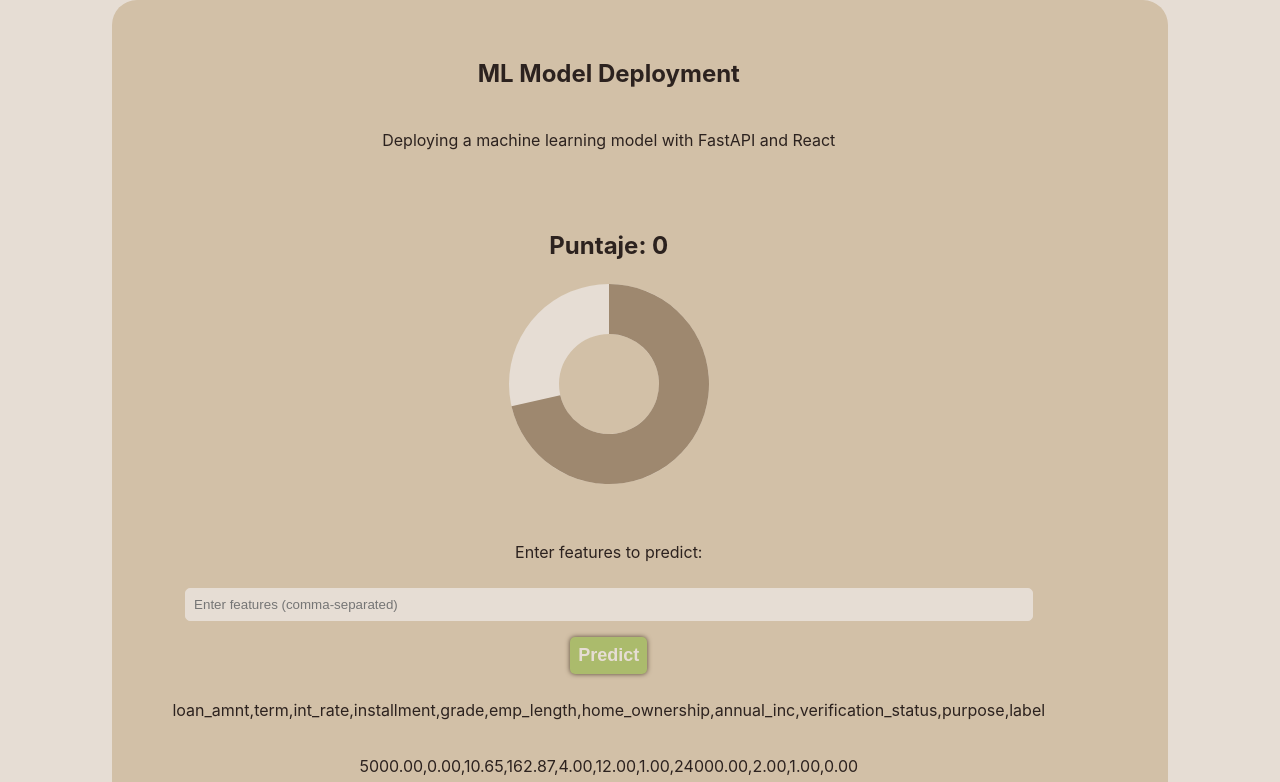
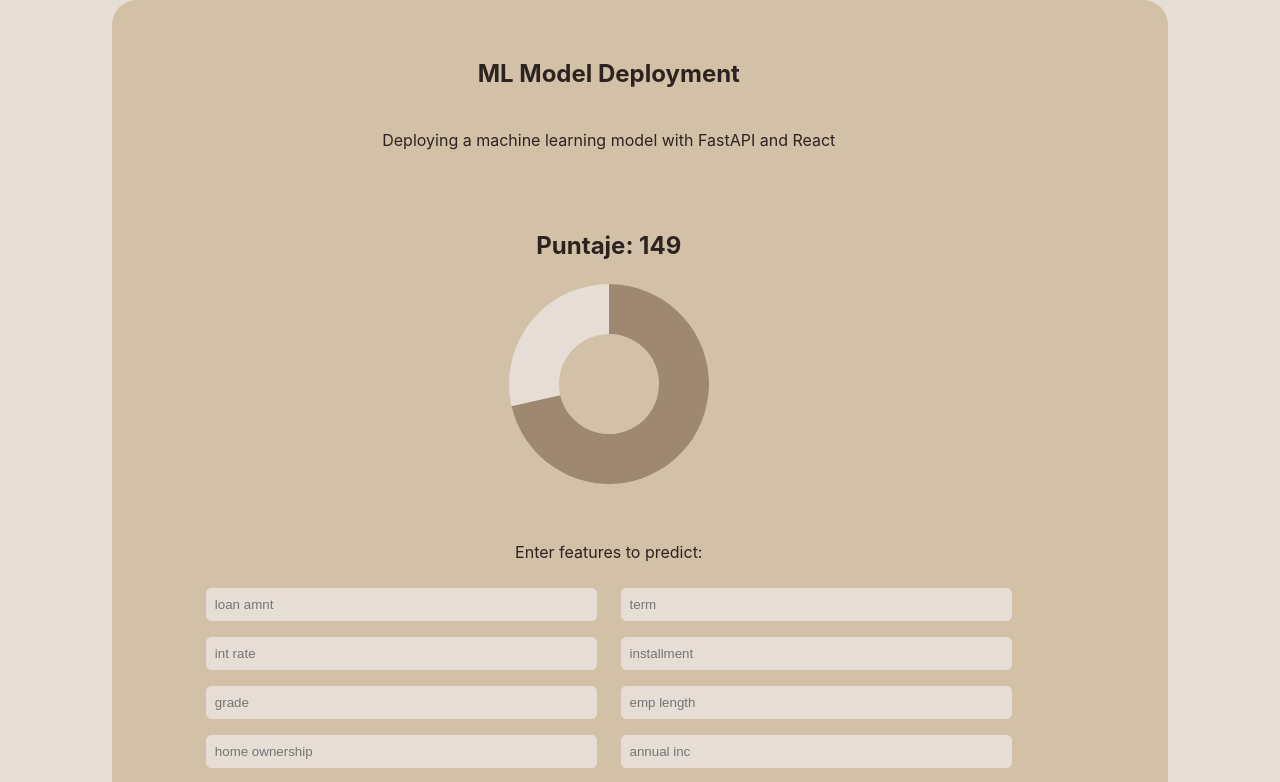
Before and after one commit to OneSunPiece/modelos-riesgo-credito, a React (Vite) app in the folder frontend/: page / in a window 1280 px wide. Shown: the top 782 px of the page. Built offline with nearby package versions, Linux system fonts and the light colour scheme.

Commit message:
fix form css

```diff
--- a/frontend/src/Api/Api.jsx
+++ b/frontend/src/Api/Api.jsx
@@ -1,5 +1,5 @@
 export async function sendPredictionRequest(features) {
-    const API_URL = "https://<api_gateway_url>/predict"; // Replace
+    const API_URL = "https://opilfimn4c4uwgf26nsylvb7qa0vaybz.lambda-url.us-east-1.on.aws/";
     try {
       const response = await fetch(API_URL, {
         method: "POST",
--- a/frontend/src/App.jsx
+++ b/frontend/src/App.jsx
@@ -9,7 +9,17 @@ function App() {
   const [data, setData] = useState(
     () => d3.ticks(-2, 2, 200).map(Math.sin)
   );
-  const [score, setScore] = useState(0);
+  const [payProbability, setpayProbability] = useState(0);
+
+  function CalculateScore(payProbability) {
+    const MAX_SCORE = 850;
+    const MIN_SCORE = 300;
+
+    const sum = (MAX_SCORE-MIN_SCORE)*payProbability + MIN_SCORE;
+    return Math.round((sum / data.length) * 100);
+  }
+
+  var score = CalculateScore(payProbability);
 
   return (
     <div className="App">
@@ -24,7 +34,7 @@ function App() {
           innerRadius={50}
           outerRadius={100}
           startAngle={0}
-          endAngle={Math.PI / 0.7} // 90 degrees in radians
+          endAngle={Math.PI / 0.7}
           width={200}
           height={200}
         />
@@ -33,12 +43,6 @@ function App() {
       <section className="data">
         <p>Enter features to predict:</p>
         <Form />
-        <p>
-        loan_amnt,term,int_rate,installment,grade,emp_length,home_ownership,annual_inc,verification_status,purpose,label
-        </p>
-        <p>
-        5000.00,0.00,10.65,162.87,4.00,12.00,1.00,24000.00,2.00,1.00,0.00
-        </p>
       </section>
     </div>
   );
--- a/frontend/src/Form/Form.css
+++ b/frontend/src/Form/Form.css
@@ -1,29 +1,37 @@
 form.data-input {
-  display: flex;
-  flex-direction: column;
-  align-items: center;
-  justify-content: center;
+  display: grid;
+  grid-template-columns: 1fr 1fr;
+  justify-items: center; /* Center the cells horizontally */
+  align-items: center;   /* Center the cells vertically */
   width: 90%;
 }
 
-input[type="text"] {
-  width: 100%;
+input[type="number"] {
+  width: 90%;
   padding: 0.5rem;
   margin: 0.5rem 0;
   border: 1px solid #E6DDD4;
   background-color: #E6DDD4;
   color: #212;
   border-radius: 5px;
+  -moz-appearance: textfield; /* Firefox */
+}
+input[type="number"]::-webkit-outer-spin-button,
+input[type="number"]::-webkit-inner-spin-button {
+  -webkit-appearance: none; /* Chrome, Safari, Edge, Opera */
+  margin: 0;
 }
 
-input[type="text"]:focus {
+input[type="number"]:focus {
     outline: 2px solid #ABBB6C;
   }
+
 
 button[type="submit"] {
   padding: 0.5rem;
   margin: 0.5rem 0;
   border: none;
+  width: 30%;
   border-radius: 5px;
   background-color: #ABBB6C;
   font-size: large;
@@ -31,7 +39,27 @@ button[type="submit"] {
   font-weight: 700;
   cursor: pointer;
   box-shadow:  0 0 5px #564635;
+  grid-column: span 2;
 }
 button[type="submit"]:hover {
     background-color: #889D35;
 }
+
+/* Responsive styling */
+@media (max-width: 768px) {
+  form.data-input {
+    display: flex;
+    flex-direction: column;
+    align-items: center;
+    justify-content: center;
+    width: 90%;
+  }
+
+  input[type="number"] {
+    width: 100%;
+  }
+
+  form.data-input button[type="submit"] {
+    width: 60%;
+  }
+}
--- a/frontend/src/Form/Form.jsx
+++ b/frontend/src/Form/Form.jsx
@@ -3,27 +3,60 @@ import { sendPredictionRequest } from "../Api/Api";
 import "./Form.css";
 
 export default function Form() {
-  const [features, setFeatures] = useState("");
+  // Variables
+  const featureNames = [
+    "loan_amnt",
+    "term",
+    "int_rate",
+    "installment",
+    "grade",
+    "emp_length",
+    "home_ownership",
+    "annual_inc",
+    "verification_status",
+    "purpose",
+    "label"
+  ];
+
+  // States
+  const [features, setFeatures] = useState(
+    featureNames.reduce((acc, feature) => {
+      acc[feature] = "";
+      return acc;
+    }, {})
+  );
   const [prediction, setPrediction] = useState(null);
+
+  // Functions
+  const handleChange = (e) => {
+    const { name, value } = e.target;
+    setFeatures((prevFeatures) => ({
+      ...prevFeatures,
+      [name]: value
+    }));
+  };
 
   const handleSubmit = async (e) => {
     e.preventDefault();
-    const featureArray = features.split(",").map(Number);
+    const featureArray = Object.values(features).map(Number);
     const result = await sendPredictionRequest(featureArray);
     setPrediction(result.prediction);
   };
 
   return (
-      <form onSubmit={handleSubmit} className="data-input">
-
-
+<form onSubmit={handleSubmit} className="data-input">
+      {featureNames.map((feature) => (
         <input
-          type="text"
-          placeholder="Enter features (comma-separated)"
-          value={features}
-          onChange={(e) => setFeatures(e.target.value)}
+          key={feature}
+          type="number"
+          name={feature}
+          placeholder={feature.replace("_", " ")}
+          value={features[feature]}
+          onChange={handleChange}
+          required
         />
-        <button type="submit">Predict</button>
-      </form>
+      ))}
+      <button type="submit">Predict</button>
+    </form>
   );
 }
```
Also changed, not shown: frontend/src/LinePlot/LinePlot.jsx (deleted, +0 -42 lines), frontend/src/LinePlot/LinePlot.css (deleted).
